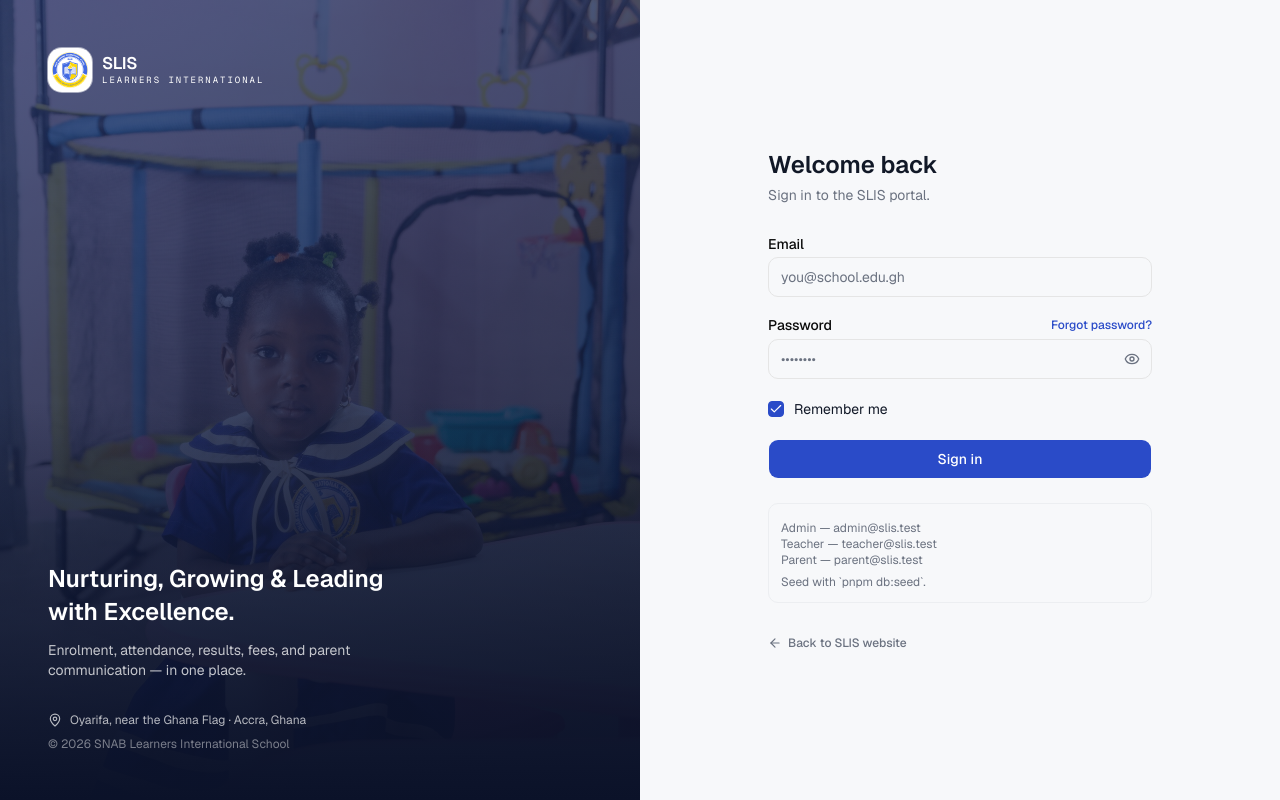
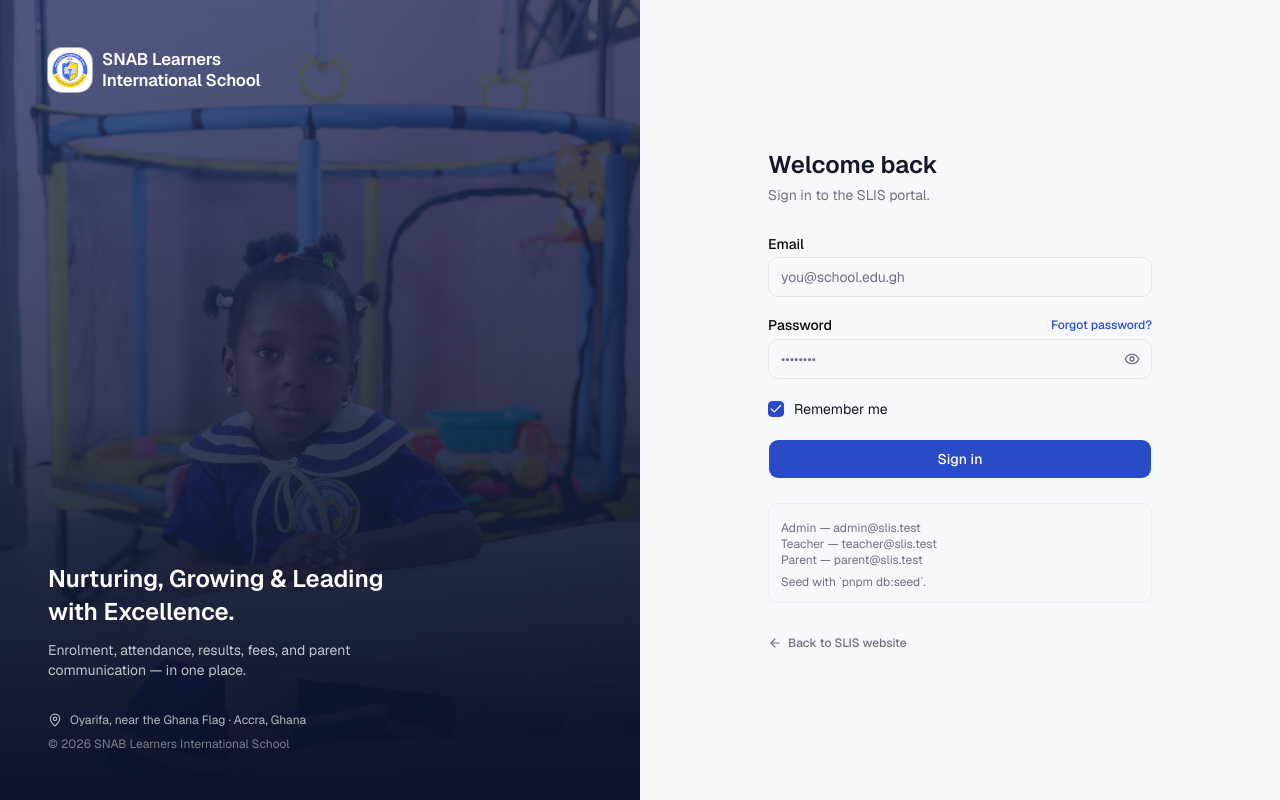
Before and after one commit to kwablah8/kiddiewise, a Next.js app: page /login in a window 1280 px wide. Built offline with nearby package versions, Linux system fonts and the light colour scheme.

Commit message:
feat(auth): spell out the school's full name on the sign-in panel
The front door showed only the SLIS initialism; a parent arriving from a
WhatsApp link may never have seen it written down. Uses BrandLock's
existing full-name mode; signed-in chrome keeps the short lock.

```diff
--- a/app/(auth)/layout.tsx
+++ b/app/(auth)/layout.tsx
@@ -79,7 +79,10 @@ export default function AuthLayout({ children }: { children: ReactNode }) {
             to land. Anchoring the words to the foot keeps the subject clear and lets the bottom
             gradient do double duty as the text's backing. */}
         <div className="relative">
-          <BrandLock tone="light" crestClassName="size-11 rounded-xl" />
+          {/* The FULL name, not the initialism: this is the front door, and a parent arriving from
+              a WhatsApp link may never have seen "SLIS" written down. Signed-in chrome (sidebar,
+              parent shell) keeps the short lock — see BrandLock's own note. */}
+          <BrandLock tone="light" name="full" crestClassName="size-11 rounded-xl" />
         </div>
 
         <div className="relative max-w-sm">
```
